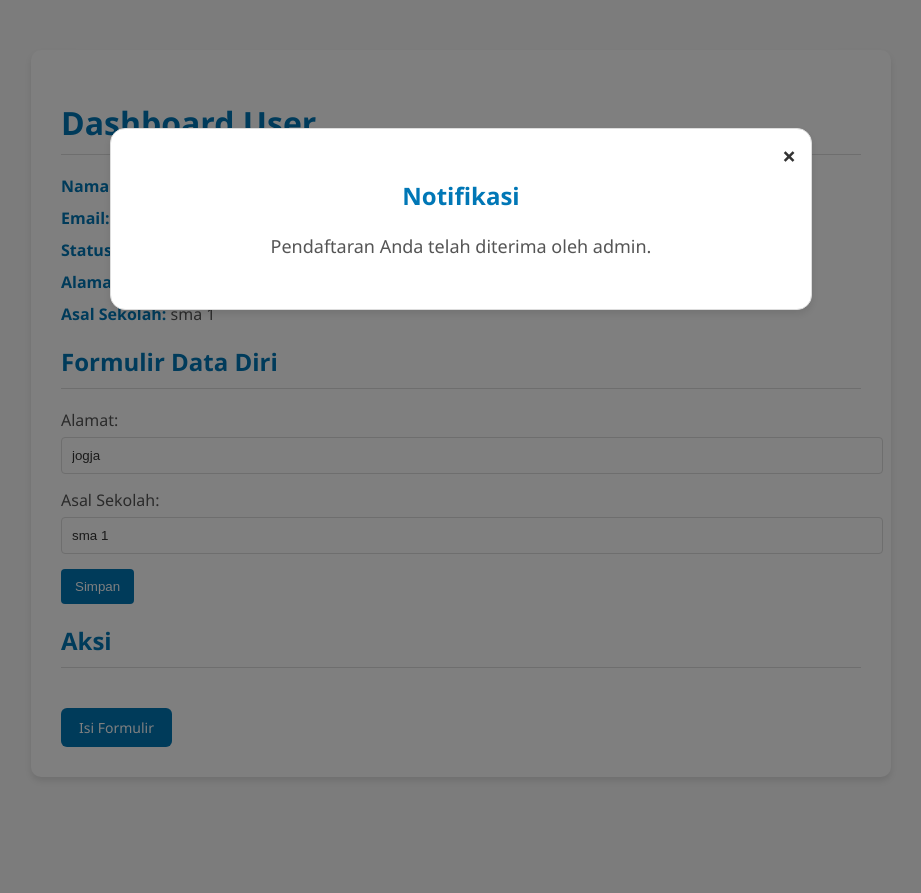
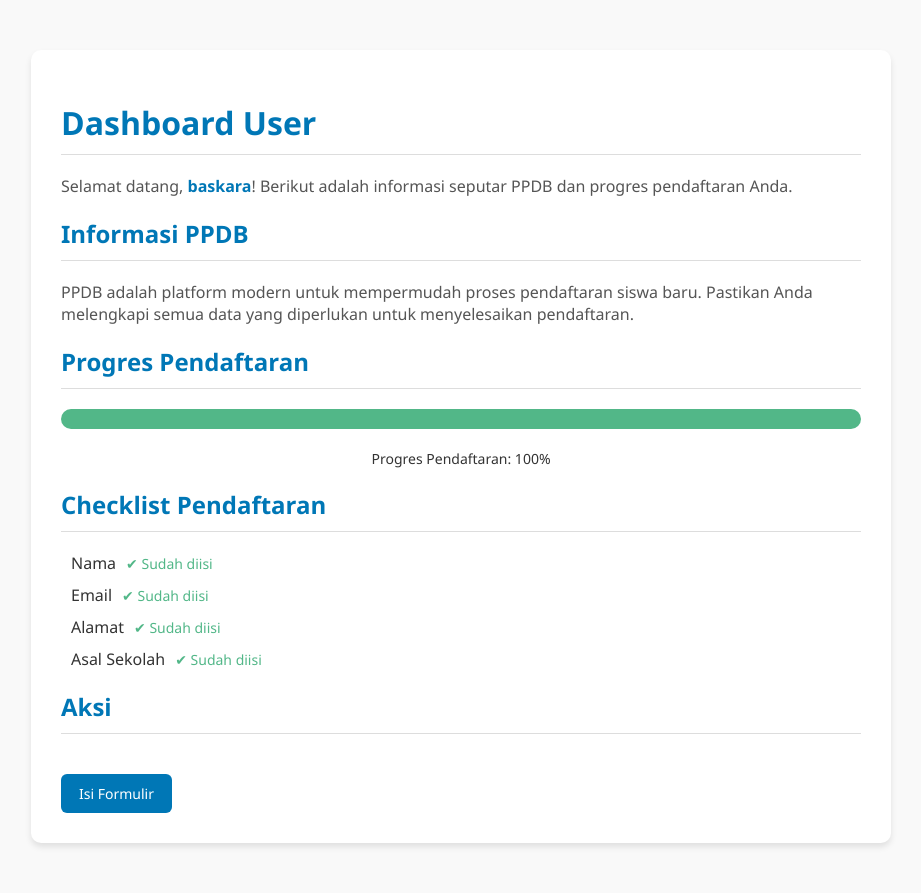
Before and after one commit to koalasaurus/ppdb-3, a Flask app: page /dashboard_user/4 in a window 1280 px wide. Shown: the whole page, without its empty margins (179-1100 px from the left). Before the commit the page ends 747 px from the top, so only its background shows below. Run offline with Flask 3, Linux system fonts and the light colour scheme.

Commit message:
Enhance user registration form and dashboard; add user not found check, improve date handling, and implement progress tracking for registration completion.

```diff
--- a/app.py
+++ b/app.py
@@ -2,6 +2,7 @@ from flask import Flask, render_template, request, redirect, url_for, flash, ses
 from models import db, User, Notification, Admin
 from flask_migrate import Migrate
 from werkzeug.security import generate_password_hash, check_password_hash
+from datetime import datetime
 
 app = Flask(__name__)
 app.secret_key = 'secret_key'
@@ -68,18 +69,30 @@ def login():
 @app.route('/form/<int:user_id>', methods=['GET', 'POST'])
 def form(user_id):
     user = User.query.get(user_id)
+    if not user:
+        flash('User tidak ditemukan.')
+        return redirect(url_for('dashboard_user', user_id=user_id))
+
     if request.method == 'POST':
+        user.name = request.form['name']
         user.address = request.form['address']
         user.school = request.form['school']
-        user.birth_date = request.form['birth_date']
+
+        # Konversi birth_date dari string ke datetime.date
+        birth_date_str = request.form['birth_date']
+        if birth_date_str:
+            try:
+                user.birth_date = datetime.strptime(birth_date_str, '%Y-%m-%d').date()
+            except ValueError:
+                flash('Format tanggal lahir tidak valid.')
+                return redirect(url_for('form', user_id=user.id))
+
         user.phone = request.form['phone']
         user.gender = request.form['gender']
-        user.hobby = request.form['hobby']
-        user.parent_name = request.form['parent_name']
-        user.parent_job = request.form['parent_job']
         db.session.commit()
-        flash('Formulir berhasil dikirim! Menunggu persetujuan admin.')
+        flash('Formulir berhasil disimpan.')
         return redirect(url_for('dashboard_user', user_id=user.id))
+
     return render_template('form.html', user=user)
 
 # Dashboard User
@@ -90,9 +103,17 @@ def dashboard_user(user_id):
         flash('User tidak ditemukan.')
         return redirect(url_for('index'))
 
-    # Ambil notifikasi terbaru untuk user
-    notification = Notification.query.filter_by(user_id=user_id).order_by(Notification.id.desc()).first()
-    return render_template('dashboard_user.html', user=user, notification=notification)
+    # Hitung progres pendaftaran
+    total_fields = 4
+    filled_fields = sum([
+        bool(user.name),
+        bool(user.email),
+        bool(user.address),
+        bool(user.school)
+    ])
+    progress = int((filled_fields / total_fields) * 100)
+
+    return render_template('dashboard_user.html', user=user, progress=progress)
 
 # Dashboard Admin
 @app.route('/dashboard_admin', methods=['GET', 'POST'])
--- a/templates/dashboard_user.html
+++ b/templates/dashboard_user.html
@@ -79,25 +79,104 @@
         .modal-content button:hover {
             background-color: #005f8e; /* Biru lebih gelap saat hover */
         }
+
+        /* Gaya untuk progres bar */
+        .progress-container {
+            margin: 20px 0;
+            background-color: #f1f1f1; /* Abu-abu terang */
+            border-radius: 10px;
+            overflow: hidden;
+            height: 20px;
+            width: 100%;
+        }
+
+        .progress-bar {
+            height: 100%;
+            background-color: #52b788; /* Hijau */
+            width: {{ progress if progress is not none else 0 }}%; /* Dinamis berdasarkan progres */
+            transition: width 0.3s ease;
+        }
+
+        .progress-label {
+            text-align: center;
+            margin-top: 10px;
+            font-size: 14px;
+            color: #333;
+        }
+
+        .checklist {
+            margin-top: 20px;
+        }
+
+        .checklist-item {
+            display: flex;
+            align-items: center;
+            margin-bottom: 10px;
+        }
+
+        .checklist-item span {
+            margin-left: 10px;
+            font-size: 16px;
+            color: #333;
+        }
+
+        .checklist-item .status {
+            font-size: 14px;
+            color: #0077b6; /* Biru */
+        }
+
+        .checklist-item .status.complete {
+            color: #52b788; /* Hijau */
+        }
+
+        .checklist-item .status.incomplete {
+            color: #e63946; /* Merah */
+        }
     </style>
 </head>
 <body>
     <div class="container">
         <h1>Dashboard User</h1>
-        <p><strong>Nama:</strong> {{ user.name }}</p>
-        <p><strong>Email:</strong> {{ user.email }}</p>
-        <p><strong>Status Pendaftaran:</strong> {{ user.status }}</p>
-        <p><strong>Alamat:</strong> {{ user.address or 'Belum diisi' }}</p>
-        <p><strong>Asal Sekolah:</strong> {{ user.school or 'Belum diisi' }}</p>
+        <p>Selamat datang, <strong>{{ user.name }}</strong>! Berikut adalah informasi seputar PPDB dan progres pendaftaran Anda.</p>
 
-        <h2>Formulir Data Diri</h2>
-        <form method="POST">
-            <label for="address">Alamat:</label>
-            <input type="text" id="address" name="address" value="{{ user.address or '' }}" required><br>
-            <label for="school">Asal Sekolah:</label>
-            <input type="text" id="school" name="school" value="{{ user.school or '' }}" required><br>
-            <button type="submit">Simpan</button>
-        </form>
+        <h2>Informasi PPDB</h2>
+        <p>PPDB adalah platform modern untuk mempermudah proses pendaftaran siswa baru. Pastikan Anda melengkapi semua data yang diperlukan untuk menyelesaikan pendaftaran.</p>
+
+        <h2>Progres Pendaftaran</h2>
+        <div class="progress-container">
+            <div class="progress-bar" style="width: {{ progress if progress is not none else 0 }}%;"></div>
+        </div>
+        <div class="progress-label">
+            Progres Pendaftaran: {{ progress }}%
+        </div>
+
+        <h2>Checklist Pendaftaran</h2>
+        <div class="checklist">
+            <div class="checklist-item">
+                <span>Nama</span>
+                <span class="status {{ 'complete' if user.name else 'incomplete' }}">
+                    {{ '✔ Sudah diisi' if user.name else '✘ Belum diisi' }}
+                </span>
+            </div>
+            <div class="checklist-item">
+                <span>Email</span>
+                <span class="status {{ 'complete' if user.email else 'incomplete' }}">
+                    {{ '✔ Sudah diisi' if user.email else '✘ Belum diisi' }}
+                </span>
+            </div>
+            <div class="checklist-item">
+                <span>Alamat</span>
+                <span class="status {{ 'complete' if user.address else 'incomplete' }}">
+                    {{ '✔ Sudah diisi' if user.address else '✘ Belum diisi' }}
+                </span>
+            </div>
+            <div class="checklist-item">
+                <span>Asal Sekolah</span>
+                <span class="status {{ 'complete' if user.school else 'incomplete' }}">
+                    {{ '✔ Sudah diisi' if user.school else '✘ Belum diisi' }}
+                </span>
+            </div>
+        </div>
 
         <h2>Aksi</h2>
         <a href="{{ url_for('form', user_id=user.id) }}" class="btn btn-blue">Isi Formulir</a>
```
Also changed, not shown: templates/form.html (+16 -25 lines), instance/db.sqlite3.
